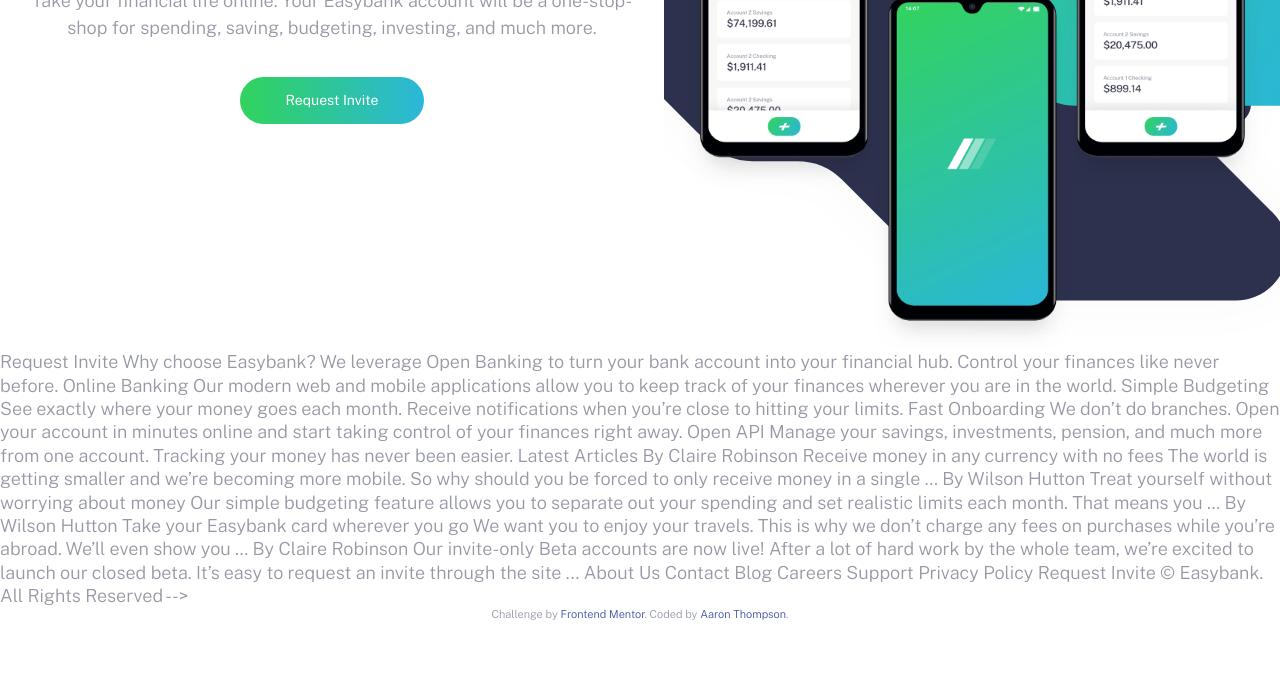
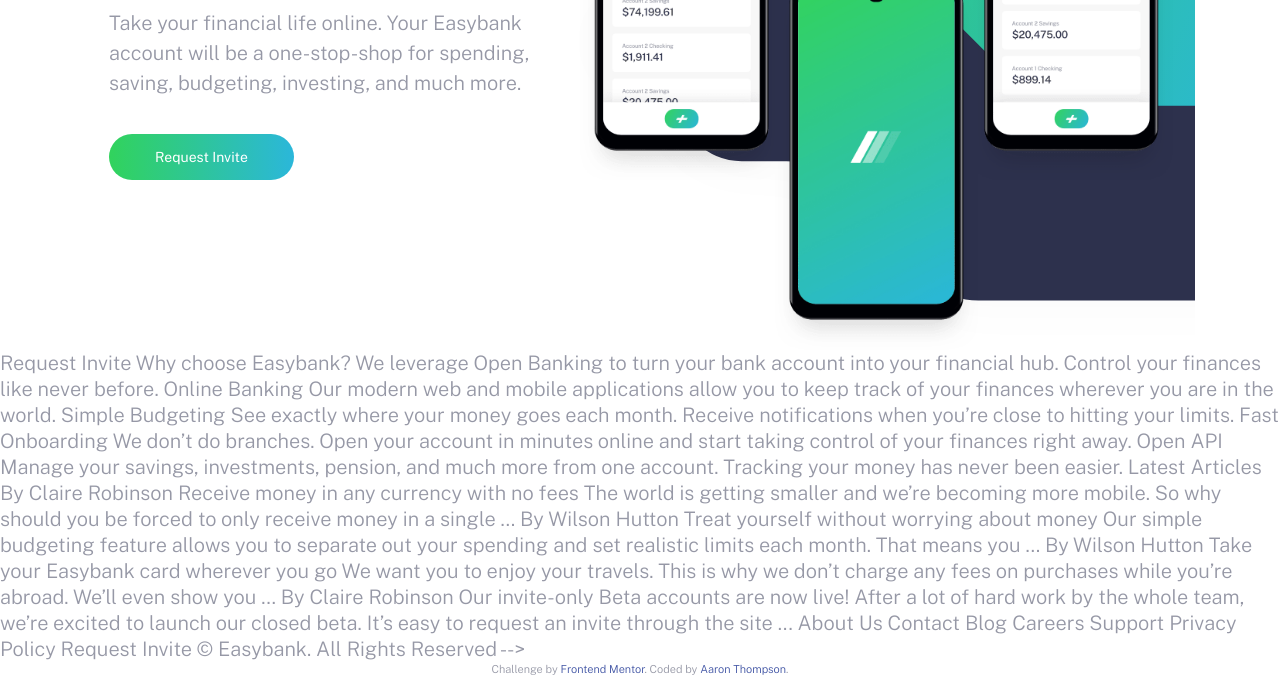
Before and after one commit to AaronTho/Easybank, a website: page index.html in a window 1280 px wide. Shown: the part 386-1062 px from the top of the page. Before the commit the page ends 1008 px from the top, so only its background shows below. Drawn offline with nearby package versions, Linux system fonts and the light colour scheme.

Commit message:
Hero Section Update

```diff
--- a/App/scss/_globals.scss
+++ b/App/scss/_globals.scss
@@ -18,6 +18,10 @@
   font-size: $font-med;
   line-height: 1.3;
 
+  @include breakpoint-up(large) {
+    font-size: $font-lg;
+  }
+
   &.noscroll {
     overflow: hidden;
   }
@@ -37,10 +41,35 @@
 
 //Spacing
 .container {
-  padding-top: 2.25rem;
-  padding-left: 1.5rem;
-  padding-right: 1.5rem;
-  padding-bottom: 2.25rem;
+  max-width: 69.375rem;
+  margin: 0 auto;
+
+  &--pall {
+    padding-top: 2.25rem;
+    padding-bottom: 2.25rem;
+    padding-left: 1.5rem;
+    padding-right: 1.5rem;
+  }
+  &--py {
+    padding-top: 2.25rem;
+    padding-bottom: 2.25rem;
+  }
+  &--px {
+    padding-left: 1.5rem;
+    padding-right: 1.5rem;
+  }
+  &--pt {
+    padding-top: 2.25rem;
+  }
+  &--pr {
+    padding-right: 1.5rem;
+  }
+  &--pb {
+    padding-bottom: 2.25rem;
+  }
+  &--pl {
+    padding-left: 1.5rem;
+  }
 }
 
 //Flexbox
--- a/App/scss/_hero.scss
+++ b/App/scss/_hero.scss
@@ -13,10 +13,11 @@
     min-height: 17.5rem;
 
     @include breakpoint-up(large) {
-      flex: 1;
+      flex: 3;
       order: 2;
       height: 41rem;
       background-image: url("/images/bg-intro-desktop.svg");
+      background-position: left center;
     }
 
     &::before {
@@ -34,8 +35,9 @@
     text-align: center;
 
     @include breakpoint-up(large) {
-      flex: 1;
+      flex: 2;
       order: 1;
+      text-align: left;
     }
     h1 {
       font-weight: 300;
@@ -43,6 +45,10 @@
       line-height: 1.15;
       color: $darkBlue;
       margin-bottom: 1.5rem;
+
+      @include breakpoint-up(large) {
+        font-size: $font-xlg;
+      }
     }
 
     p {
--- a/index.html
+++ b/index.html
@@ -33,7 +33,7 @@
 <header class="header">
   <div class="overlay has-fade"></div>
 
-<nav class="flex container flex-jc-sb flex-ai-c">
+<nav class="flex container container--pall flex-jc-sb flex-ai-c">
 <a href="/" class="header__logo">
     <img src="images/logo.svg" alt="easybank">
   </a>
@@ -66,10 +66,10 @@
 
 </header>
 
-<section class="hero">
+<section class="hero container">
   <div class="hero__image"></div>
 
-  <div class="hero__text container">
+  <div class="hero__text container--pall">
 <h1> Next generation digital banking
   </h1>
   <p>
```
Also changed, not shown: App/scss/style.css.
